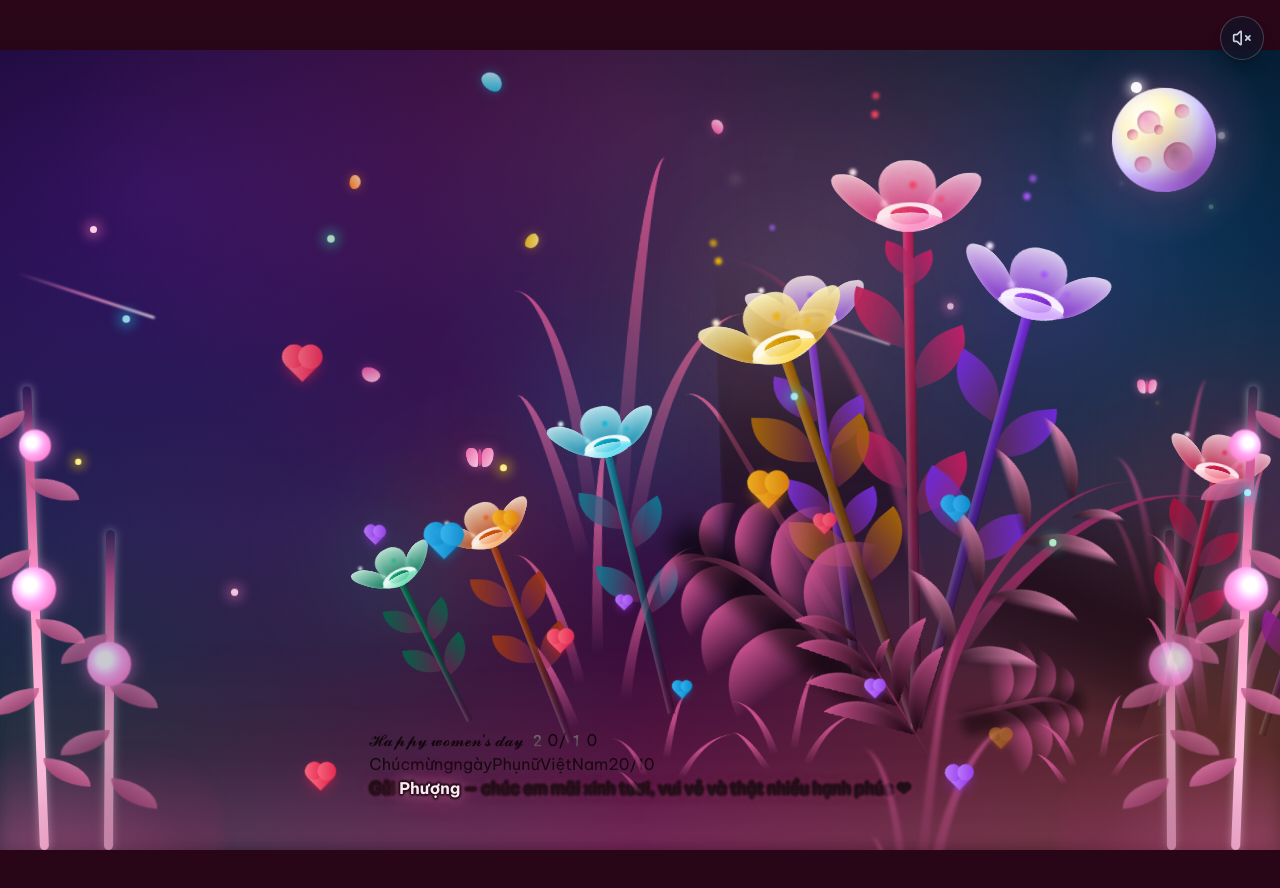
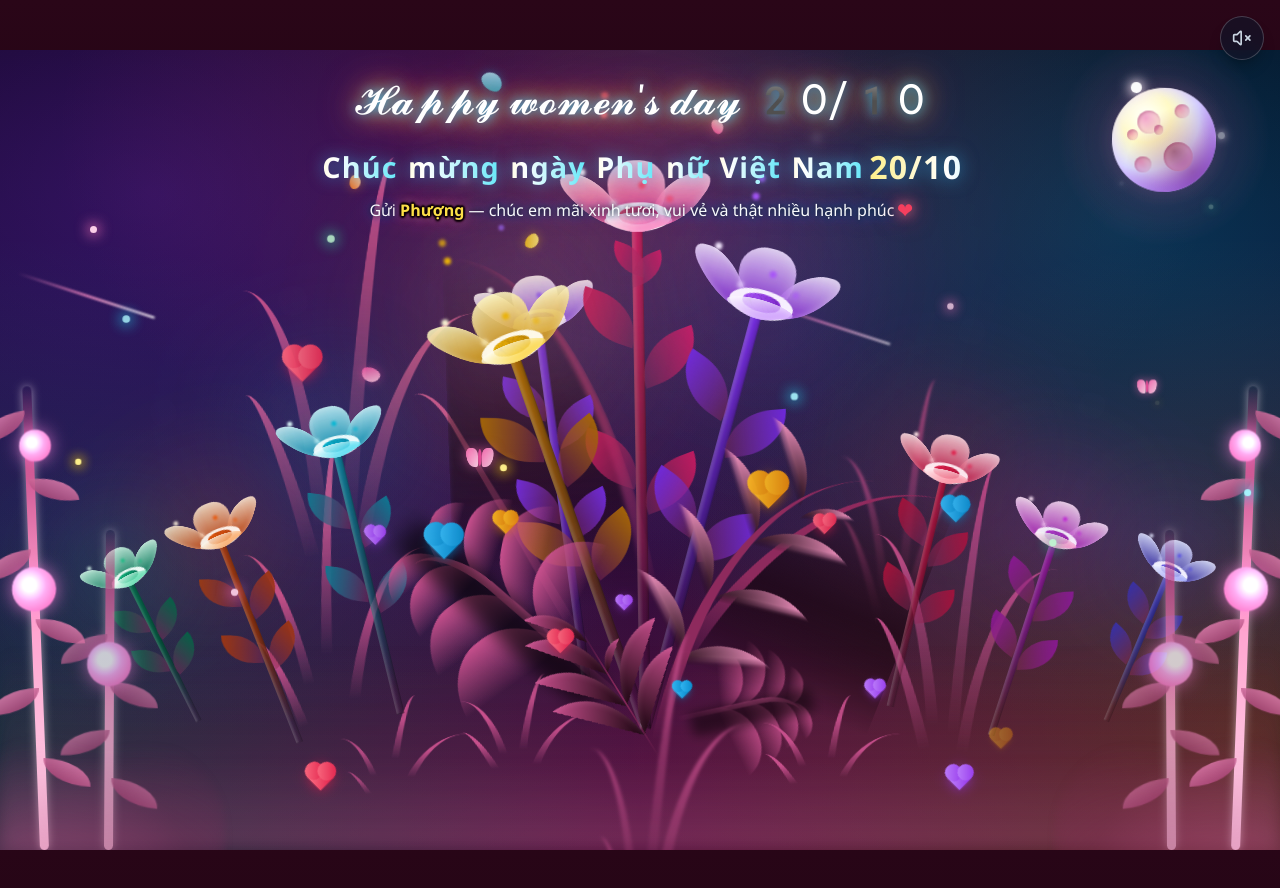
Before and after one commit to DaoTuanMInh/quoctephunu, a Next.js app: page / in a window 1280 px wide. Shown: the top 888 px of the page. Built offline with nearby package versions, Linux system fonts and the light colour scheme.

Commit message:
Dua chu len tren dau trang va doi mau chu toa sang da sac tren trang /em

```diff
--- a/src/app/flower_garden.css
+++ b/src/app/flower_garden.css
@@ -48,6 +48,154 @@ body,
     radial-gradient(70vmax 55vmax at 98% 85%, rgba(245, 158, 11, 0.24), transparent 70%),
     radial-gradient(90vmax 65vmax at 50% 110%, rgba(219, 39, 119, 0.38), transparent 75%),
     linear-gradient(to bottom, #060217 0%, #0c072b 30%, #150936 60%, #08031a 100%);
+}
+
+
+/* ========================================================
+   GREETING HEADER & WISHES (FIXED AT TOP OF SCREEN)
+======================================================== */
+.greeting {
+  position: fixed;
+  top: 3.5vmin;
+  left: 50%;
+  transform: translateX(-50%);
+  width: min(92vw, 1000px);
+  text-align: center;
+  z-index: 300;
+  pointer-events: none;
+}
+
+.happy-woman-day {
+  color: #fff;
+  font-size: clamp(20px, 5vmin, 48px);
+  text-shadow: 0 0 1.5vmin var(--p-glow), 0 0 4vmin var(--p-deep);
+  animation: hwd-float 4s ease-in-out infinite;
+}
+
+/* Trang Em: Chu 'Happy women's day' anh vang trang cuc quang */
+.theme-colorful .happy-woman-day {
+  color: #ffffff;
+  text-shadow: 0 0 1.5vmin #38bdf8, 0 0 3vmin #facc15, 0 0 5vmin #ec4899;
+}
+
+.greeting__title {
+  margin-top: 1.2vmin;
+  font-family: "Segoe UI", Tahoma, sans-serif;
+  font-size: clamp(17px, 3.6vmin, 38px);
+  font-weight: 700;
+  letter-spacing: 0.04em;
+  line-height: 1.35;
+}
+
+.greeting__word {
+  display: inline-block;
+  margin: 0 0.18em;
+  background-image: linear-gradient(90deg, var(--p-light), #fff 40%, var(--p-mid) 60%, var(--p-deep));
+  background-size: 300% 100%;
+  -webkit-background-clip: text;
+  background-clip: text;
+  color: transparent;
+  filter: drop-shadow(0 0 1vmin rgba(255, 111, 181, 0.6));
+  animation: word-drop 0.9s calc(var(--i) * 0.14s + 1s) backwards, shimmer 6s linear infinite;
+}
+
+/* Trang Em: Tieu de 'Chuc mung ngay Phu nu Viet Nam 20/10' da sac vang-lam-hong */
+.theme-colorful .greeting__word {
+  background-image: linear-gradient(90deg, #fef08a 0%, #ffffff 28%, #67e8f9 55%, #f472b6 82%, #facc15 100%);
+  filter: drop-shadow(0 0 1vmin rgba(56, 189, 248, 0.65));
+}
+
+.greeting__word--date {
+  animation: word-drop 0.9s 2.1s backwards, date-pop 2.5s 2.1s ease-in-out infinite;
+}
+
+.greeting__sub {
+  margin: 1.4vmin auto 0;
+  max-width: 62ch;
+  font-family: "Segoe UI", Tahoma, sans-serif;
+  font-size: clamp(13px, 2vmin, 20px);
+  line-height: 1.6;
+  color: var(--p-light);
+  text-shadow: 0 0 1vmin rgba(224, 74, 147, 0.7);
+  animation: sub-fade 1.6s 2.8s backwards;
+}
+
+/* Trang Em: Loi chuc chu trang nga sang ro, ten Phuong mau vang hoang kim */
+.theme-colorful .greeting__sub {
+  color: #f8fafc;
+  text-shadow: 0 0 0.6vmin rgba(0, 0, 0, 0.9), 0 0 1.2vmin rgba(14, 165, 233, 0.8), 0 0 2.5vmin rgba(168, 85, 247, 0.6);
+}
+
+.greeting__name {
+  color: #fff;
+}
+
+.theme-colorful .greeting__name {
+  color: #fde047;
+  font-weight: 800;
+  text-shadow: 0 0 1.5vmin rgba(250, 204, 21, 0.95), 0 0 3vmin rgba(245, 158, 11, 0.8);
+}
+
+.greeting__heart {
+  display: inline-block;
+  color: var(--p-glow);
+  animation: text-heartbeat 1.3s ease-in-out infinite;
+}
+
+.theme-colorful .greeting__heart {
+  color: #f43f5e;
+  text-shadow: 0 0 1.2vmin #fb7185, 0 0 2.5vmin #e11d48;
+}
+
+@keyframes hwd-float {
+  0%, 100% {
+    transform: translateY(0);
+  }
+  50% {
+    transform: translateY(-1.2vmin);
+  }
+}
+@keyframes word-drop {
+  0% {
+    opacity: 0;
+    transform: translateY(-3vmin) scale(0.7) rotate(-6deg);
+  }
+}
+@keyframes shimmer {
+  0% {
+    background-position: 0% 50%;
+  }
+  100% {
+    background-position: 300% 50%;
+  }
+}
+@keyframes date-pop {
+  0%, 100% {
+    transform: scale(1);
+  }
+  50% {
+    transform: scale(1.14);
+  }
+}
+@keyframes sub-fade {
+  0% {
+    opacity: 0;
+    transform: translateY(2.5vmin);
+  }
+}
+@keyframes text-heartbeat {
+  0%, 100% {
+    transform: scale(1);
+  }
+  25% {
+    transform: scale(1.35);
+  }
+  40% {
+    transform: scale(1.05);
+  }
+  60% {
+    transform: scale(1.3);
+  }
 }
 
 .night {
```
